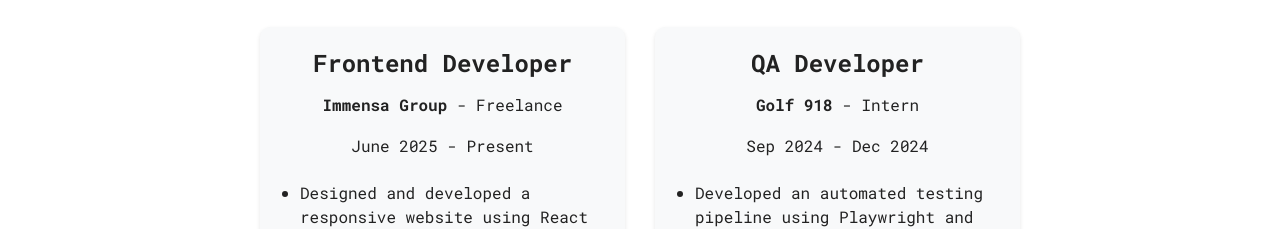
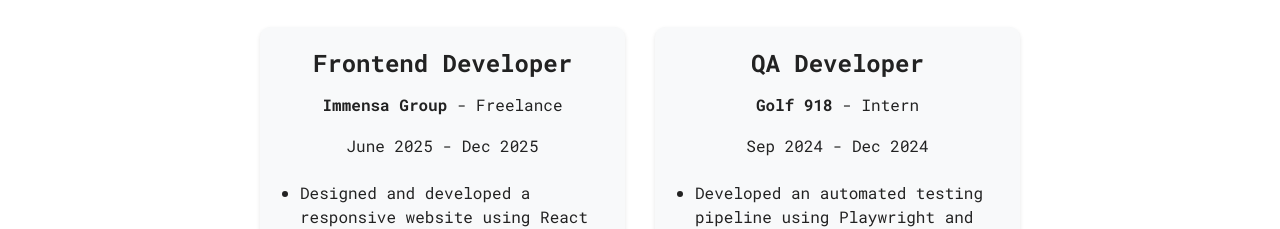
Before and after one commit to Hirbod03/PersonalWebsite, a React (Vite) app: page / in a window 1280 px wide. Shown: the part 1020-1249 px from the top of the page. Built offline with nearby package versions, Linux system fonts and the light colour scheme.

Commit message:
fixed date

```diff
--- a/src/sections/Experience/Experience.jsx
+++ b/src/sections/Experience/Experience.jsx
@@ -11,7 +11,7 @@ const experiences = [
       'Deployed website and provided ongoing maintenance and support',
     ],
     typeOfEmployment: 'Freelance',
-    employmentDuration: 'June 2025 - Present',
+    employmentDuration: 'June 2025 - Dec 2025',
     companyLink: 'https://www.immensagroup.com/',
   },
   {
```
